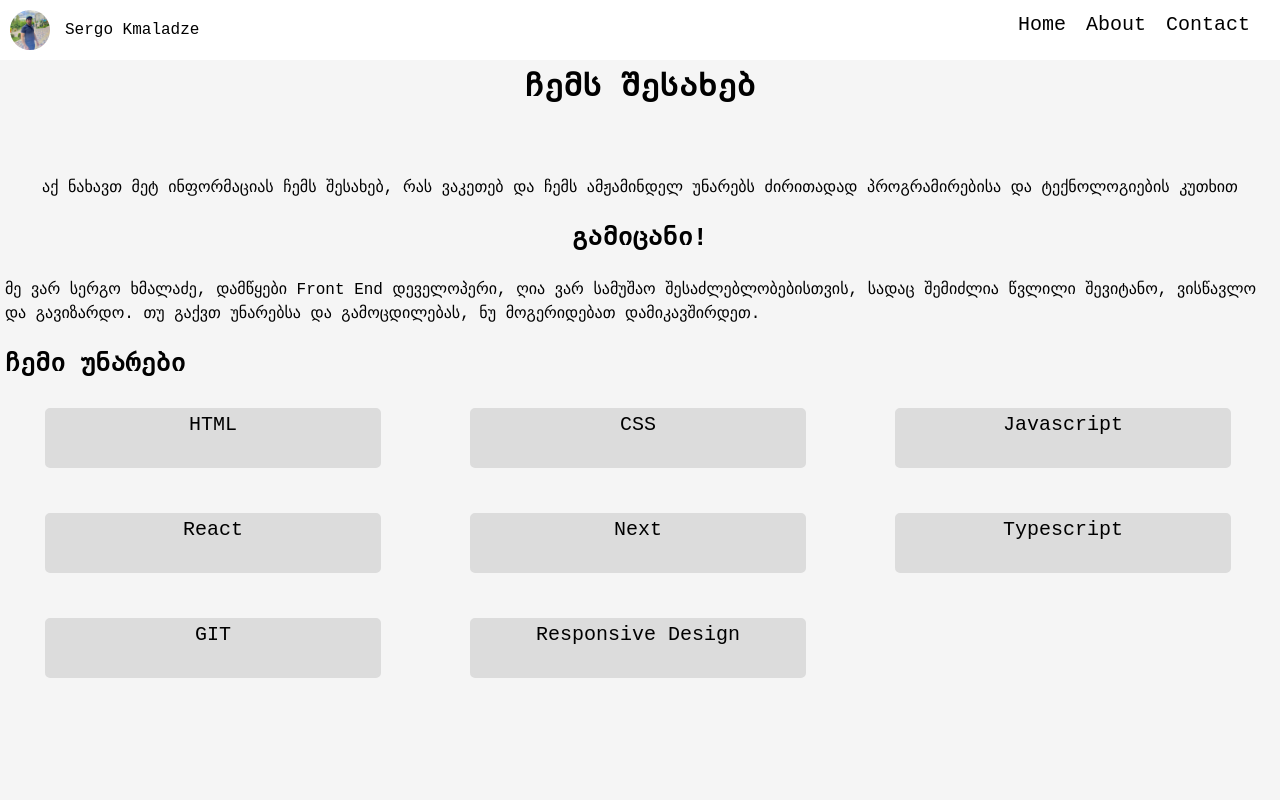
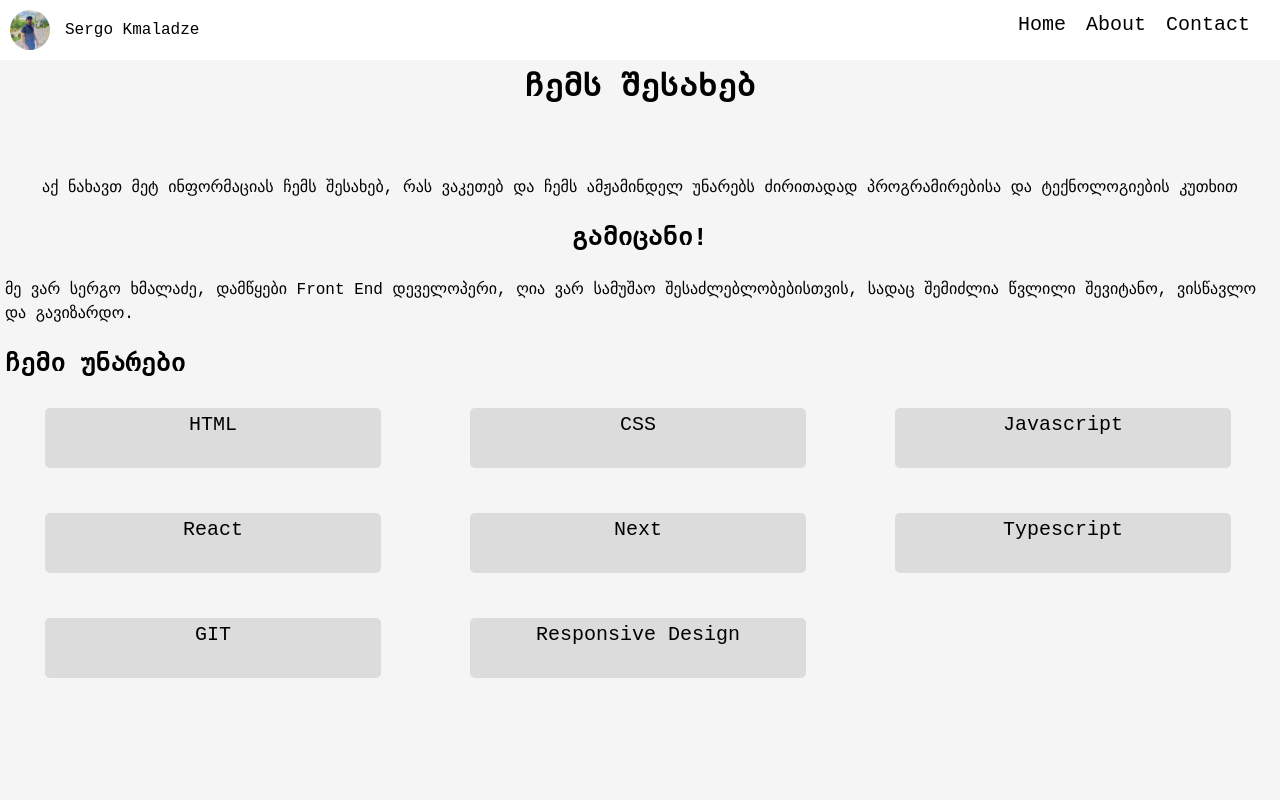
Before and after one commit to sergokhmaladze/portfolio-site, a Next.js app: page /about in a window 1280 px wide. Shown: the top 800 px of the page. Built offline with nearby package versions, Linux system fonts and the light colour scheme.

Commit message:
change some text

```diff
--- a/app/about/page.tsx
+++ b/app/about/page.tsx
@@ -7,24 +7,24 @@ function About(): React.JSX.Element {
     <div className={styles.container}>
       <div className={styles.aboutMe}>
         <h1>ჩემს შესახებ</h1>
-        <p>აქ ნახავთ მეტ ინფორმაციას ჩემს შესახებ,
-            რას ვაკეთებ და ჩემს ამჟამინდელ უნარებს
-            ძირითადად პროგრამირებისა და ტექნოლოგიების კუთხით</p>
-
+        <p className={styles.aboutMeText}>
+          აქ ნახავთ მეტ ინფორმაციას ჩემს შესახებ, რას ვაკეთებ და ჩემს ამჟამინდელ
+          უნარებს ძირითადად პროგრამირებისა და ტექნოლოგიების კუთხით
+        </p>
       </div>
       <div className={styles.getToKnowMe}>
         <h1>გამიცანი!</h1>
-        <p>მე ვარ სერგო ხმალაძე, დამწყები Front End დეველოპერი,
-            ღია ვარ სამუშაო შესაძლებლობებისთვის, სადაც შემიძლია
-            წვლილი შევიტანო, ვისწავლო და გავიზარდო. თუ გაქვთ
-            უნარებსა და გამოცდილებას, ნუ მოგერიდებათ დამიკავშირდეთ.
+        <p className={styles.aboutMeText}>
+          მე ვარ სერგო ხმალაძე, დამწყები Front End დეველოპერი, ღია ვარ სამუშაო
+          შესაძლებლობებისთვის, სადაც შემიძლია წვლილი შევიტანო, ვისწავლო და
+          გავიზარდო.
         </p>
       </div>
       <div>
         <SkillsApp></SkillsApp>
       </div>
     </div>
-  )
+  );
 }
 
 export default About;
```
Also changed, not shown: app/about/about.module.css (+11 -11 lines), app/page.tsx (+13 -6 lines). Lines whose indentation alone changed are shown as unchanged.
